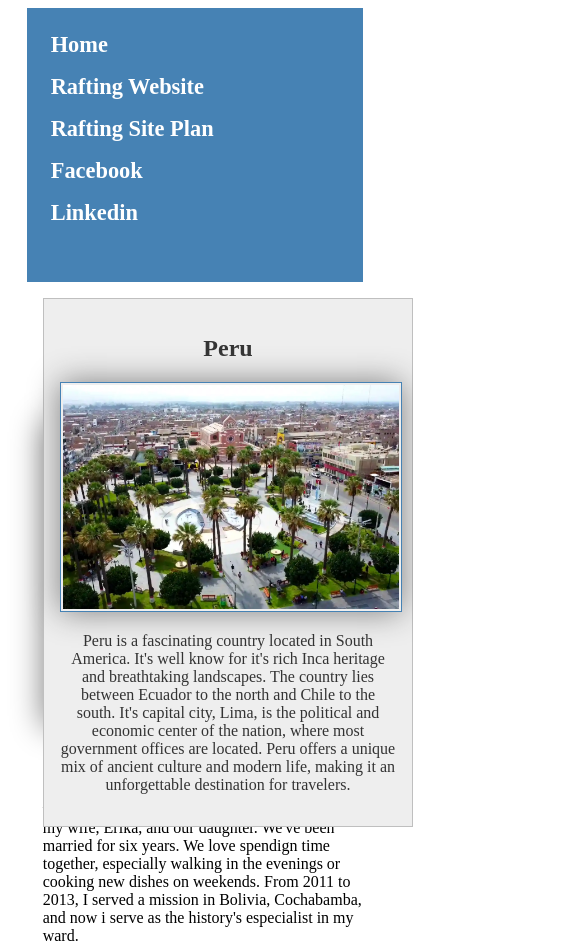
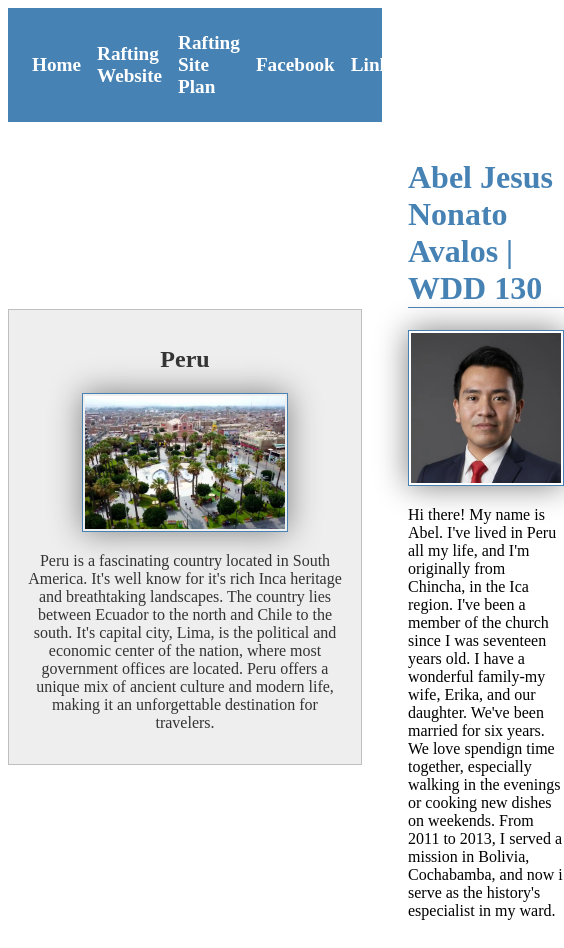
Before and after one commit to NonatoDEv/wdd130, a plain HTML site: page index.html in a window 390 px wide. Shown: the top 948 px of the page, 564 px wide, since content can reach past the window. Drawn offline with Linux system fonts and the light colour scheme.

Commit message:
initial commit

```diff
--- a/index.html
+++ b/index.html
@@ -1,3 +1,4 @@
+<!-- 19 October 2025-->
 <!DOCTYPE html>
 <html lang="en-US">
 <head>
@@ -21,11 +22,10 @@
         </nav>
     </header>
     <div class="grid">
-        <h1>Abel Jesus Nonato Avalos | WDD 130</h1>
         <main>
+            <h1>Abel Jesus Nonato Avalos | WDD 130</h1>
             <img src="images/profile2025.webp" alt="Hi, my name is Abel Nonato" width="200">
             <p>Hi there! My name is Abel. I've lived  in Peru all my life, and I'm originally from Chincha, in the Ica region. I've been a member of the church since I was seventeen years old. I have a wonderful family-my wife, Erika, and our daughter. We've been married for six years. We love spendign time together, especially walking in the evenings or cooking new dishes on weekends. From 2011 to 2013, I served a mission in Bolivia, Cochabamba, and now i serve as the history's especialist in my ward.</p>
-            <ul class="box"></ul>
         </main>
         <aside class="box">
             <h2>Peru</h2>
--- a/styles/styles.css
+++ b/styles/styles.css
@@ -2,8 +2,7 @@ nav {
     background-color: steelblue;
     padding: 1rem;
     display: flex;
-    flex-wrap: wrap;
-    justify-content: space-between;
+    justify-content: space-evenly;
     align-items: center;
 }
 @media (max-width: 600px) {
@@ -17,7 +16,7 @@ nav a {
     display: block;
     padding: 0.5rem;
     text-decoration: none;
-    font-size: 1.4rem ;
+    font-size: 1.2rem ;
     font-weight: 700;
 }
 h1 {
@@ -25,43 +24,32 @@ h1 {
     border-bottom: solid 1px steelblue;
 }
 img {
-    max-width: 100%; /* width: 150px*/
+    width: 9.375rem;
     height: auto;
     border: 1px solid steelblue;
-    padding: 2px;
-    box-shadow: 0 0 30px gray;
+    padding: 0.125rem;
+    box-shadow: 0 0 1.875rem gray;
 }
 p {
-    padding: 1.25rem;
+    padding: 0.625rem;
 }
-header, footer, .grid {
+header, .grid, footer {
     margin: 0 auto;
-    max-width: 840px;
-    width: 90%;/* None*/
+    max-width: 52.5rem;
 }
 .grid{
     display: grid;
-    grid-template-columns: 1fr 2fr; /* None*/
-    grid-template-rows: auto auto;/*None*/
-    gap: 1rem;
-    align-items: start;
-}
-h1{
-    grid-column: 2/3;
-    grid-row: 1/2;
-    margin: 1rem;
-    color:steelblue;
-    border-bottom: solid 1px steelblue;
+    grid-template-columns: 22rem 1fr;
+    gap: 2rem;
+    align-items: center;
 }
 main {
     grid-column: 2/3;
-    grid-row: 2/3;
     margin: 1rem;
 }
 aside {
-    width: 100%; /* 20rem */
-    max-width: 37.5rem; /* None*/
-    margin: 1rem;
+    width: 20rem;
+    margin: 0;
     border: 1px solid rgba(0, 0, 0, 0.2); /* 1 */
     padding: 1rem;
     background-color: #eee;
@@ -69,14 +57,14 @@ aside {
     text-align: center;
     position: relative;
     grid-column:  1/2;
-    grid-row: 1/3; /*grid-row:1/2;*/
+    grid-row: 1/2;
 }
 aside img {
-    width: 25rem;
+    width: 12.5rem;
     height: auto;
 }
 main img {
-    width: 18.75rem;
+    width: 9.375rem;
     height: auto;
 }
 p{
@@ -87,36 +75,3 @@ footer {
     border-top: 1px rgba(0, 0, 0, 1);
     text-align: center;
 }
-@media (max-width:768px) { /*None*/
-    .grid{
-        grid-template-columns: 1fr;
-        gap: 1rem;
-    }
-    h1{
-        grid-column: 1;
-        order: 1;
-    }
-    aside, main {
-        grid-column: 1;
-        width: 100%;
-        max-width: 100%;/*None*/
-        margin: 1 rem auto;/*None*/
-    }
-    main{
-        order:2;
-    }
-    aside{
-        order: 3;
-    }
-    nav{
-        flex-direction: column;
-        align-items: flex-start;
-    }
-    nav a{
-        padding: 0.5 rem 0;
-    }
-    img{
-        max-width: 100%;
-        height: auto;
-    }
-}
```
